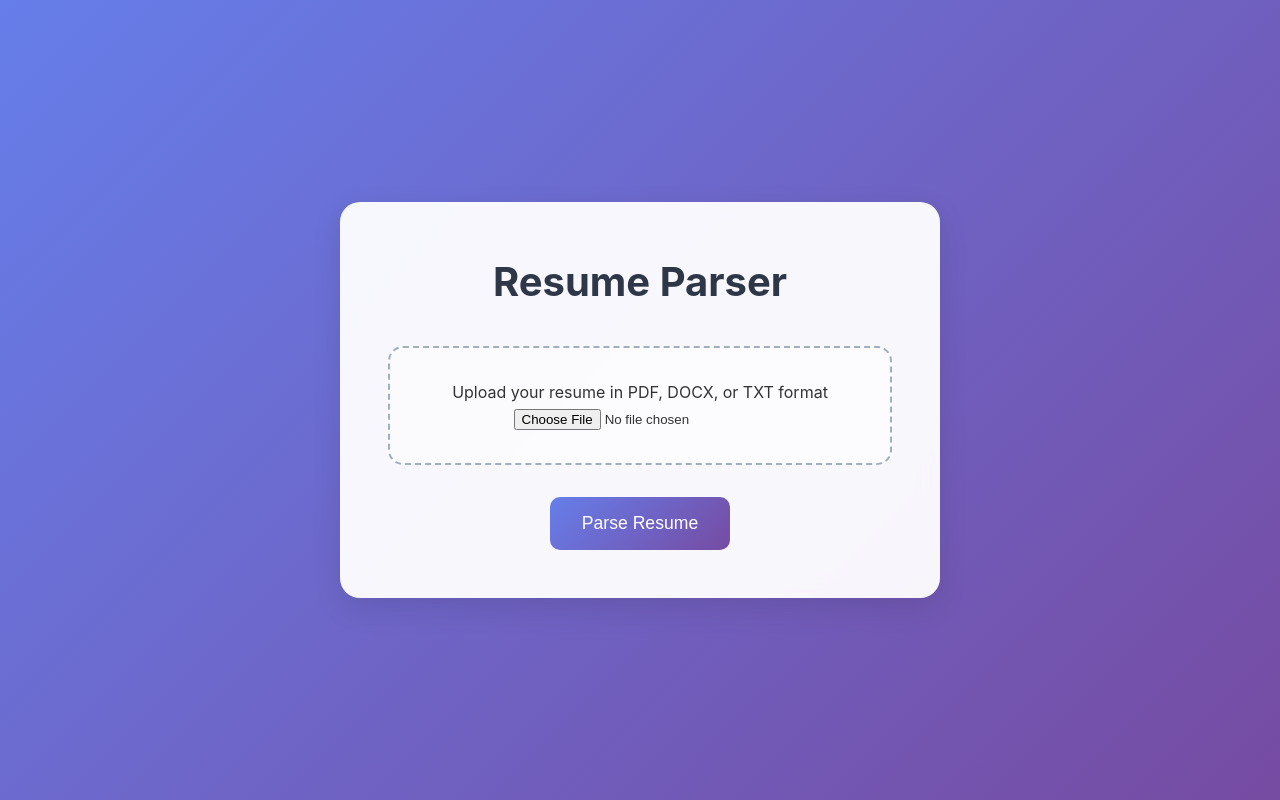
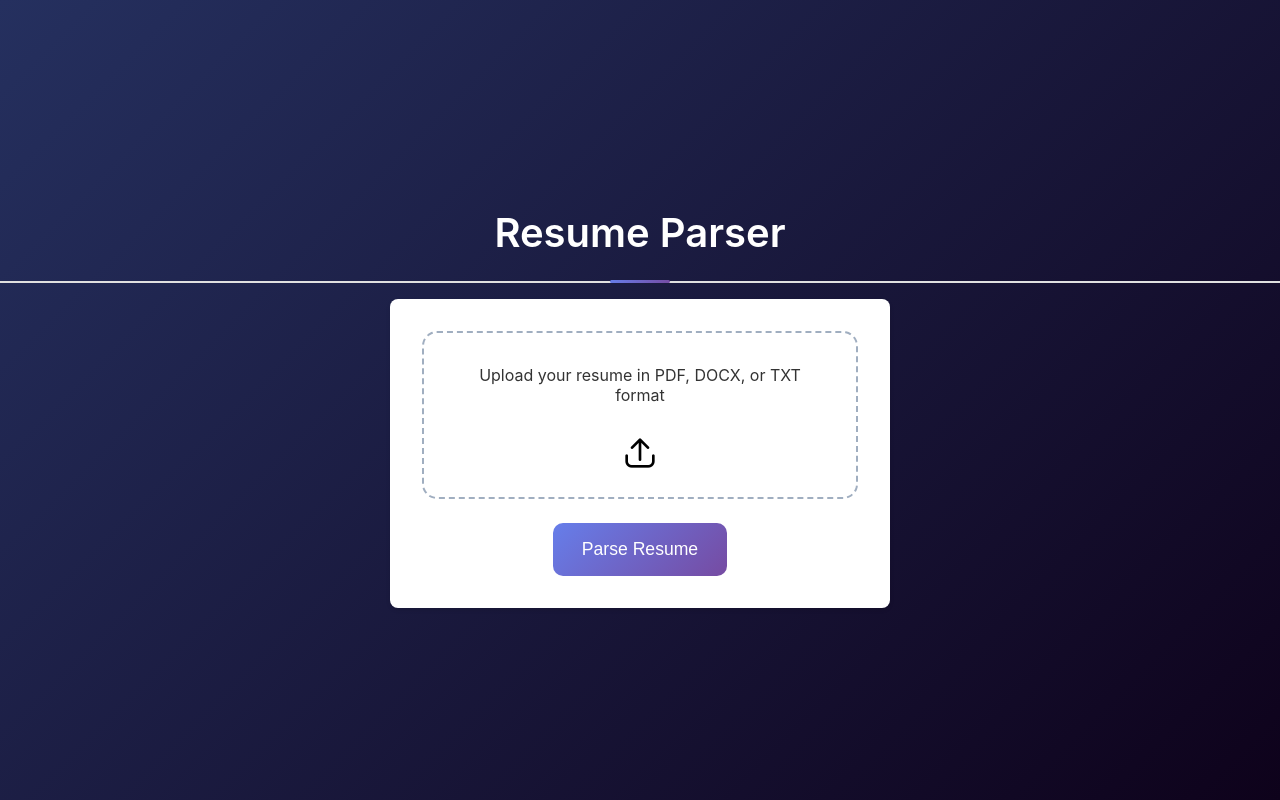
Before and after one commit to leonnuxy/ai-resume, a Flask app: page / in a window 1280 px wide. Run offline with Flask 3, Linux system fonts and the light colour scheme.

Commit message:
updated landing page

```diff
--- a/app.py
+++ b/app.py
@@ -101,6 +101,34 @@ def analyze_document_structure(text: str) -> dict:
         print(f"AI analysis error: {str(e)}")
         return {}
 
+def process_word(word: dict, base_size: float = None) -> dict:
+    """Process a single word and return its formatting."""
+    if not word['text'].strip():
+        return {}
+
+    size = word['size']
+    normalized_size = round((size / base_size) * 10, 1) if base_size else 10
+
+    return {
+        'text': word['text'].strip(),
+        'font_size': normalized_size,
+        'top': word['top'],
+        'bottom': word['bottom']
+    }
+
+def calculate_line_spacing(sections: list) -> dict:
+    """Calculate line spacing between sections."""
+    spacing = {}
+    sorted_sections = sorted(sections, key=lambda x: x['top'])
+
+    for i in range(len(sorted_sections)-1):
+        curr, next_sect = sorted_sections[i], sorted_sections[i+1]
+        space = next_sect['top'] - curr['bottom']
+        if space > 0:
+            spacing[curr['text']] = min(space / 2, 10)
+
+    return spacing
+
 def extract_pdf_formatting(file_path: str) -> dict:
     formatting = {
         'sections': [],
@@ -116,37 +144,17 @@ def extract_pdf_formatting(file_path: str) -> dict:
                 words = page.extract_words(keep_blank_chars=True)
                 text += page.extract_text() + "\n"
 
-                base_size = None
                 sizes = [word['size'] for word in words if word['text'].strip()]
-                if sizes:
-                    base_size = sorted(set(sizes), key=sizes.count)[-1]
+                base_size = sorted(set(sizes), key=sizes.count)[-1] if sizes else None
 
                 for word in words:
-                    if word['text'].strip():
-                        size = word['size']
-                        if base_size:
-                            normalized_size = round((size / base_size) * 10, 1)
-                        else:
-                            normalized_size = 10
+                    section = process_word(word, base_size)
+                    if section:
+                        formatting['sections'].append(section)
 
-                        formatting['sections'].append({
-                            'text': word['text'].strip(),
-                            'font_size': normalized_size,
-                            'top': word['top'],
-                            'bottom': word['bottom']
-                        })
+            formatting['ai_analysis'] = analyze_document_structure(text)
+            formatting['line_spacing'] = calculate_line_spacing(formatting['sections'])
 
-            # Get AI analysis of the document structure
-            formatting['ai_analysis'] = analyze_document_structure(text)
-
-            # Calculate line spacing
-            sorted_sections = sorted(formatting['sections'], key=lambda x: x['top'])
-            for i in range(len(sorted_sections)-1):
-                curr = sorted_sections[i]
-                next_sect = sorted_sections[i+1]
-                spacing = next_sect['top'] - curr['bottom']
-                if spacing > 0:
-                    formatting['line_spacing'][curr['text']] = min(spacing / 2, 10)
     except Exception as e:
         print(f"Error extracting formatting: {str(e)}")
 
@@ -175,17 +183,6 @@ def parse_txt(file_path):
     with open(file_path, 'r', encoding='utf-8') as file:
         return file.read()
 
-def replace_name_with_test(text):
-    """Replace the first occurrence of a name-like pattern with 'Test'"""
-    # Look for a name in the first few lines
-    lines = text.split('\n')
-    for i, line in enumerate(lines[:5]):  # Check first 5 lines
-        # Look for lines that are 2-3 words long and contain only letters
-        words = line.strip().split()
-        if 2 <= len(words) <= 3 and all(word.replace('.', '').isalpha() for word in words):
-            lines[i] = 'Test'
-            break
-    return '\n'.join(lines)
 
 @app.before_request
 def make_session_permanent():
@@ -224,8 +221,12 @@ def upload_file():
             elif file_ext == 'txt':
                 text = parse_txt(file_path)
 
-            modified_text = replace_name_with_test(text)
+            # Anonymize personal information in text
+            modified_text = text
+            name_pattern = r'\b[A-Z][a-z]+ [A-Z][a-z]+\b'
+            modified_text = re.sub(name_pattern, 'Test Name', modified_text)
 
+            # Clear and update session data
             session.clear()
             session['modified_text'] = modified_text
             session['original_file_type'] = file_ext
@@ -238,6 +239,7 @@ def upload_file():
             return render_template('result.html', content=modified_text)
 
         except Exception as e:
+            print(f"Error processing file: {str(e)}")
             flash('Error processing file')
             return redirect(url_for('index'))
     else:
@@ -257,100 +259,82 @@ def create_docx_file(text: str) -> Tuple[io.BytesIO, str]:
     file_data.seek(0)
     return file_data, 'application/vnd.openxmlformats-officedocument.wordprocessingml.document'
 
-def draw_formatted_text(canvas, text: str, y: float, font_size: float, is_bullet: bool = False) -> float:
-    """Draw text with proper formatting and return new y position."""
-    indent = 90 if is_bullet else 72
-    width = 6.5 if is_bullet else 7
-    wrapped_lines = simpleSplit(text, "Helvetica", font_size, width * inch)
+def apply_text_formatting(text: str, format_info: dict) -> tuple:
+    """Apply formatting to text and return font settings."""
+    font_size = format_info.get('size', 10)
+    spacing = format_info.get('spacing', 2)
+    is_header = format_info.get('is_header', False)
+    font_name = "Helvetica-Bold" if is_header else "Helvetica"
+    return font_name, font_size, spacing
 
-    for i, line in wrapped_lines:
-        canvas.drawString(indent if i > 0 and is_bullet else 72, y, line)
-        y -= 14
+def get_text_format(line: str, text_format_map: dict, default_font_size: int = 10) -> dict:
+    """Get formatting for a line of text."""
+    for original_text, format_info in text_format_map.items():
+        if line.strip() in original_text or original_text in line.strip():
+            return format_info
+    return {'size': default_font_size, 'spacing': 2, 'is_header': False}
 
+def draw_text_line(canvas, line: str, y: float, margin: int, font_name: str, font_size: float) -> float:
+    """Draw a line of text and return new y position."""
+    if not line.strip():
+        return y - font_size
+
+    canvas.setFont(font_name, font_size)
+    canvas.drawString(margin, y, line)
+    return y
+
+def process_formatted_text(c, text: str, text_format_map: dict, y: float, margin: int, default_font_size: int) -> float:
+    """Process text with formatting and return new y position."""
+    for line in text.split('\n'):
+        if y < 50:
+            c.showPage()
+            y = 750
+
+        format_info = get_text_format(line, text_format_map, default_font_size)
+        font_name, font_size, spacing = apply_text_formatting(line, format_info)
+        y = draw_text_line(c, line, y, margin, font_name, font_size)
+        y -= (font_size + spacing)
+    return y
+
+def process_simple_text(c, text: str, y: float, margin: int, default_font_size: int) -> float:
+    """Process text without formatting and return new y position."""
+    for line in text.split('\n'):
+        if y < 50:
+            c.showPage()
+            y = 750
+            c.setFont("Helvetica", default_font_size)
+
+        y = draw_text_line(c, line, y, margin, "Helvetica", default_font_size)
+        y -= (default_font_size + 2)
     return y
 
 def create_formatted_pdf(text: str, formatting: dict = None):
     file_data = io.BytesIO()
     c = canvas.Canvas(file_data, pagesize=letter)
+    y = 750
+    margin = 72
     default_font_size = 10
-    y = 750
-    margin = 72  # 1 inch margin
 
     if formatting and 'sections' in formatting:
-        # Use AI analysis if available
         ai_analysis = formatting.get('ai_analysis', {})
         ai_sections = {section['text']: section for section in ai_analysis.get('sections', [])} if ai_analysis else {}
 
-        # Create word-to-formatting mapping with AI-enhanced decisions
-        text_format_map = {}
-        for section in formatting['sections']:
-            text = section['text']
-            ai_info = ai_sections.get(text, {})
+        text_format_map = {
+            section['text']: {
+                'size': section['font_size'] / 2 * (1.2 if ai_sections.get(section['text'], {}).get('is_header', False) else 1),
+                'spacing': formatting['line_spacing'].get(section['text'], 2),
+                'is_header': ai_sections.get(section['text'], {}).get('is_header', False)
+            }
+            for section in formatting['sections']
+        }
 
-            base_size = section['font_size'] / 2
-            if ai_info.get('is_header', False):
-                base_size *= 1.2  # Make headers slightly larger
-
-            text_format_map[text] = {
-                'size': base_size,
-                'spacing': formatting['line_spacing'].get(text, 2),
-                'is_header': ai_info.get('is_header', False)
-            }
-
-        paragraphs = text.split('\n\n')
-        for paragraph in paragraphs:
-            lines = paragraph.split('\n')
-
-            for line in lines:
-                if not line.strip():  # Skip empty lines
-                    y -= default_font_size
-                    continue
-
-                if y < 50:  # Create new page when near bottom
-                    c.showPage()
-                    y = 750
-
-                font_size = default_font_size
-                spacing = 2
-                is_header = False
-
-                # Find best matching format for this line
-                for original_text, format_info in text_format_map.items():
-                    if line.strip() in original_text or original_text in line.strip():
-                        font_size = format_info['size']
-                        spacing = format_info['spacing']
-                        is_header = format_info['is_header']
-                        break
-
-                # Apply bold for headers
-                font_name = "Helvetica-Bold" if is_header else "Helvetica"
-                c.setFont(font_name, font_size)
-
-                # Draw left-aligned text
-                c.drawString(margin, y, line)
-                y -= (font_size + spacing)
-
-            # Add extra space between paragraphs
+        for paragraph in text.split('\n\n'):
+            y = process_formatted_text(c, paragraph, text_format_map, y, margin, default_font_size)
             y -= 10
     else:
-        # Fallback to simple formatting
         c.setFont("Helvetica", default_font_size)
-        paragraphs = text.split('\n\n')
-        for paragraph in paragraphs:
-            lines = paragraph.split('\n')
-            for line in lines:
-                if not line.strip():  # Skip empty lines
-                    y -= default_font_size
-                    continue
-
-                if y < 50:  # Create new page when near bottom
-                    c.showPage()
-                    y = 750
-                    c.setFont("Helvetica", default_font_size)
-
-                # Draw left-aligned text
-                c.drawString(margin, y, line)
-                y -= (default_font_size + 2)
+        for paragraph in text.split('\n\n'):
+            y = process_simple_text(c, paragraph, y, margin, default_font_size)
             y -= 10
 
     c.save()
@@ -374,8 +358,8 @@ def download_file():
         # Create formatted PDF with the actual modified text and formatting
         file_data, mimetype = create_formatted_pdf(modified_text, formatting)
 
-        # Use original filename if available, otherwise default to test.pdf
-        original_filename = session.get('original_filename', 'test.pdf')
+        # Use original filename if available, otherwise default to alt_resume.pdf
+        original_filename = session.get('original_filename', 'alt_resume.pdf')
         download_name = f"modified_{original_filename}"
         if not download_name.endswith('.pdf'):
             download_name = download_name.rsplit('.', 1)[0] + '.pdf'
--- a/static/css/style.css
+++ b/static/css/style.css
@@ -1,58 +1,111 @@
-/* Modern Reset */
+/* Reset */
 * {
     margin: 0;
     padding: 0;
     box-sizing: border-box;
   }
 
+  /* Body styling */
   body {
-    font-family: -apple-system, BlinkMacSystemFont, 'Segoe UI', Roboto, Oxygen, Ubuntu, Cantarell, sans-serif;
-    line-height: 1.6;
-    color: #333;
-    background: linear-gradient(135deg, #667eea 0%, #764ba2 100%);
+    font-family: -apple-system, BlinkMacSystemFont, 'Segoe UI', Roboto,
+      Oxygen, Ubuntu, Cantarell, sans-serif;
+    background: linear-gradient(135deg, #25305f, #0e021b);
     min-height: 100vh;
     display: flex;
+    flex-direction: column;
     align-items: center;
     justify-content: center;
   }
 
-.container {
-    background: rgba(255, 255, 255, 0.95);
-    backdrop-filter: blur(10px);
-    padding: 3rem;
-    border-radius: 20px;
-    box-shadow: 0 10px 30px rgba(0, 0, 0, 0.1);
-    width: 90%;
-    max-width: 600px;
+  /* Page title */
+  .page-title {
     text-align: center;
+    width: 100%;
+    padding: 1rem 0;
+    margin-bottom: 1rem;
+    border-bottom: 2px solid #e0e0e0;
+    position: relative;
   }
 
-h1 {
-    color: #2d3748;
+  .page-title h1 {
     font-size: 2.5rem;
-    margin-bottom: 2rem;
-    font-weight: 700;
+    color: #fff;
+    font-weight: 600;
+    margin-bottom: 0.5rem;
   }
 
+  .page-title:after {
+    content: '';
+    position: absolute;
+    bottom: -2px;
+    left: 50%;
+    transform: translateX(-50%);
+    width: 60px;
+    height: 3px;
+    background: linear-gradient(135deg, #667eea, #764ba2);
+    border-radius: 3px;
+  }
+
+  /* Main container */
+  .container {
+    width: 100%;
+    max-width: 500px;
+    background-color: #fff;
+    border-radius: 8px;
+    padding: 2rem;
+    box-shadow: 0 2px 4px rgba(0, 0, 0, 0.1);
+  }
+
+  /* Upload section */
   .upload-section {
-    background: rgba(255, 255, 255, 0.5);
+    background: rgba(255, 255, 255, 0.7);
     border: 2px dashed #a0aec0;
     border-radius: 15px;
     padding: 2rem;
-    margin: 2rem 0;
+    text-align: center;
+    padding-bottom: 1.5rem;
     transition: all 0.3s ease;
+    margin-bottom: 1.5rem;
   }
 
-.upload-section:hover {
-    border-color: #667eea;
-    background: rgba(255, 255, 255, 0.8);
+  .upload-section p {
+    margin-bottom: 1rem;
+    font-size: 1rem;
+    color: #333;
   }
 
+  /* Hide the default file input */
+  .upload-section input[type="file"] {
+    display: none;
+  }
+
+  /* Upload icon style */
+  .upload-icon {
+    display: inline-block;
+    cursor: pointer;
+    margin-top: 1rem;
+    transition: transform 0.3s ease;
+  }
+
+  .upload-icon img {
+    width: 32px;
+    height: 32px;
+    object-fit: contain;
+  }
+
+  .upload-icon:hover {
+    transform: scale(1.1);
+  }
+
+  /* Submit button (50% width of container) */
   .submit-btn {
-    background: linear-gradient(135deg, #667eea 0%, #764ba2 100%);
-    color: white;
+    display: block;
+    width: 40%;
+    margin: 0 auto;
+    background: linear-gradient(135deg, #667eea, #764ba2);
+    color: #fff;
     border: none;
-    padding: 1rem 2rem;
+    padding: 1rem;
     border-radius: 10px;
     font-size: 1.1rem;
     cursor: pointer;
@@ -63,6 +116,9 @@ h1 {
     transform: translateY(-2px);
     box-shadow: 0 5px 15px rgba(0, 0, 0, 0.2);
   }
+
+
+
 
 /* Utility Classes */
 .hidden {
@@ -318,12 +374,27 @@ h1 {
     color: #2c3e50;
 }
 
-/* Flash Messages */
+/* Flash Messages
 .flash-messages {
     position: fixed;
     top: 1rem;
     right: 1rem;
     z-index: 1000;
+} */
+
+/* Flash messages */
+.flash-messages {
+    margin-top: 1rem;
+  }
+
+  .flash-messages .alert {
+    background-color: #f8d7da;
+    color: #721c24;
+    padding: 0.75rem 1rem;
+    border-radius: 5px;
+    margin-bottom: 0.5rem;
+    border: 1px solid #f5c6cb;
+    font-size: 0.9rem;
   }
 
 .alert {
--- a/templates/index.html
+++ b/templates/index.html
@@ -1,18 +1,23 @@
 <!DOCTYPE html>
 <html lang="en">
   <head>
-    <meta charset="UTF-8">
-    <meta name="viewport" content="width=device-width, initial-scale=1.0">
+    <meta charset="UTF-8" />
+    <meta name="viewport" content="width=device-width, initial-scale=1.0" />
     <title>Resume Parser</title>
-    <link rel="stylesheet" href="{{ url_for('static', filename='css/style.css') }}">
+    <link rel="stylesheet" href="{{ url_for('static', filename='css/style.css') }}" />
   </head>
   <body>
+    <section class="page-title">
+      <h1>Resume Parser</h1>
+    </section>
     <div class="container">
-        <h1>Resume Parser</h1>
       <form action="{{ url_for('upload_file') }}" method="post" enctype="multipart/form-data">
         <div class="upload-section">
           <p>Upload your resume in PDF, DOCX, or TXT format</p>
-                <input type="file" name="resume" accept=".pdf,.docx,.txt" required>
+          <label for="resume" class="upload-icon">
+            <img src="{{ url_for('static', filename='icons/upload_icon.png') }}" alt="Upload" />
+          </label>
+          <input id="resume" type="file" name="resume" accept=".pdf,.docx,.txt" required>
         </div>
         <button type="submit" class="submit-btn">Parse Resume</button>
       </form>
```
Also changed, not shown: static/icons/upload_icon.png (added), 1 other file. Lines whose indentation alone changed are shown as unchanged.
